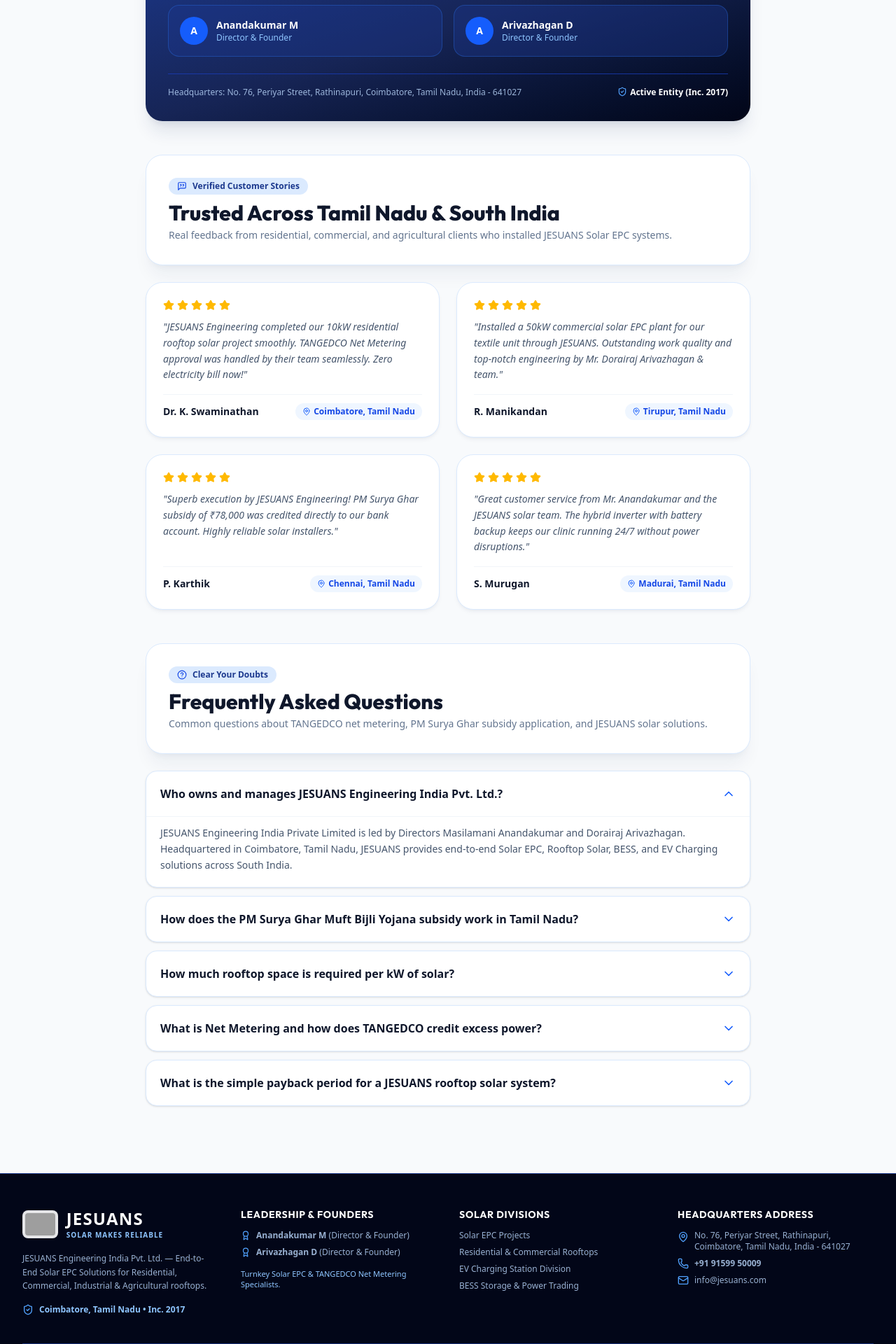
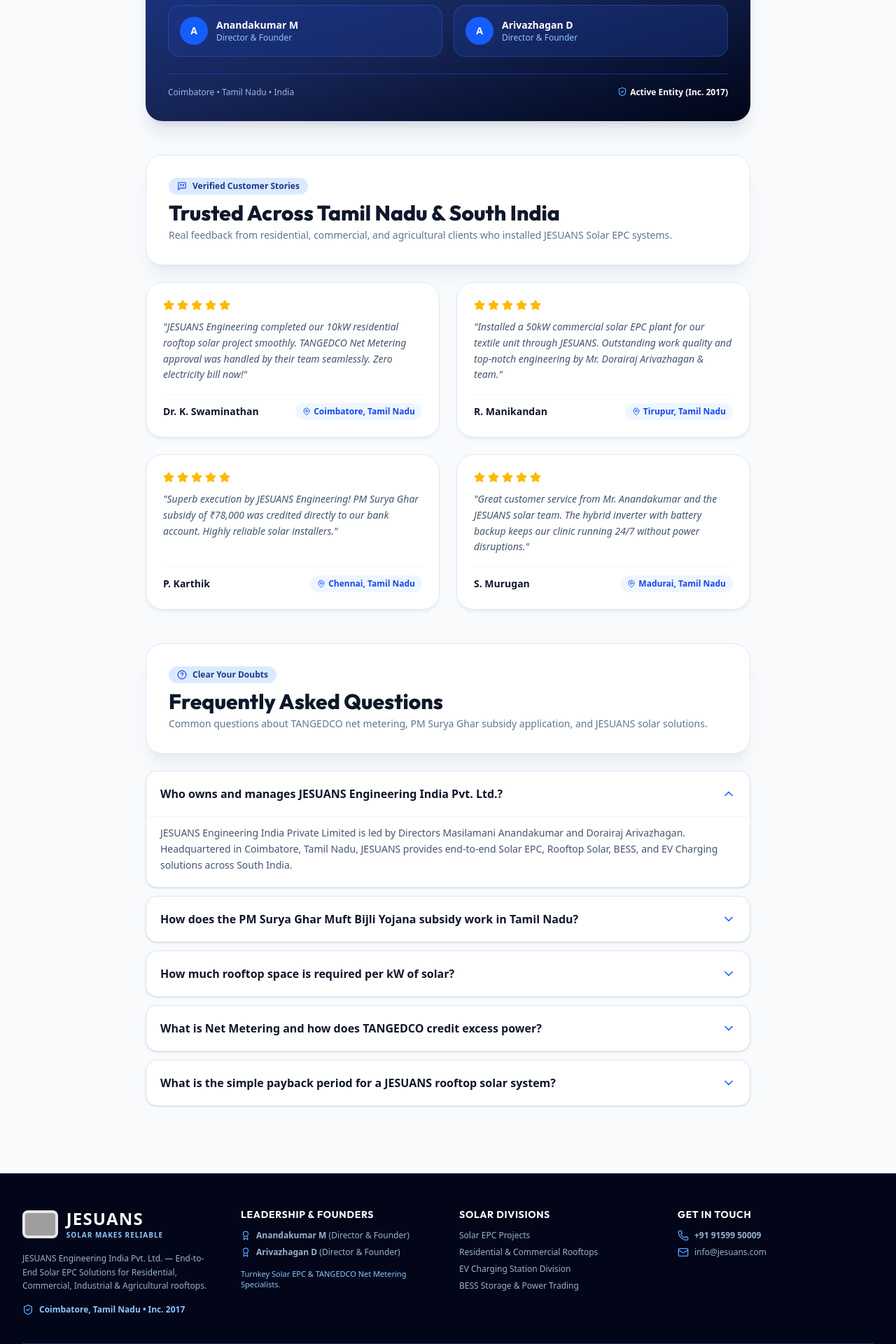
Before and after one commit to JOSHPINKAYALVIZHI/solar_calculator, a React (Vite) app: page / in a window 1280 px wide. Shown: the part 2100-4020 px from the top of the page at 70% size. Built offline with nearby package versions, Linux system fonts and the light colour scheme; grey boxes are pictures that could not be loaded.

Commit message:
Remove headquarters address line from footer and cards

```diff
--- a/data/leads.json
+++ b/data/leads.json
@@ -1,4 +1,16 @@
 [
+  {
+    "id": "LEAD-1789377834347",
+    "name": "Test User",
+    "mobile": "9876543210",
+    "email": "test@jesuans.com",
+    "state": "Tamil Nadu",
+    "plantKW": 5.2,
+    "saveMonthly": 3844,
+    "netInvestment": 182000,
+    "method": "bill",
+    "createdAt": "2026-09-14T09:23:54.347Z"
+  },
   {
     "id": "LEAD-1789375940974",
     "name": "Joshpin kayalvizhi",
--- a/src/components/Footer.jsx
+++ b/src/components/Footer.jsx
@@ -63,14 +63,10 @@
             </ul>
           </div>
 
-          {/* Contact & Address */}
+          {/* Contact Details */}
           <div className="space-y-3">
-            <h4 className="text-sm font-bold text-white uppercase tracking-wider font-outfit">Headquarters Address</h4>
+            <h4 className="text-sm font-bold text-white uppercase tracking-wider font-outfit">Get In Touch</h4>
             <div className="space-y-2 text-xs text-blue-200/80 font-medium">
-              <div className="flex items-start gap-2">
-                <MapPin className="w-4 h-4 text-blue-400 shrink-0 mt-0.5" />
-                <span>{COMPANY_DETAILS.registeredAddress}</span>
-              </div>
               <div className="flex items-center gap-2">
                 <Phone className="w-4 h-4 text-blue-400 shrink-0" />
                 <a href={`tel:${COMPANY_DETAILS.phone.replace(/\s+/g, '')}`} className="hover:text-white transition font-bold">{COMPANY_DETAILS.phone}</a>
--- a/src/components/ReviewsAndFAQ.jsx
+++ b/src/components/ReviewsAndFAQ.jsx
@@ -39,7 +39,7 @@
         </div>
 
         <div className="text-xs text-blue-200/80 leading-relaxed border-t border-blue-800/80 pt-4 flex flex-col sm:flex-row items-start sm:items-center justify-between gap-2">
-          <span>Headquarters: {COMPANY_DETAILS.registeredAddress}</span>
+          <span>Coimbatore • Tamil Nadu • India</span>
           <span className="font-bold text-white flex items-center gap-1">
             <ShieldCheck className="w-3.5 h-3.5 text-blue-400" />
             Active Entity (Inc. 2017)
```
